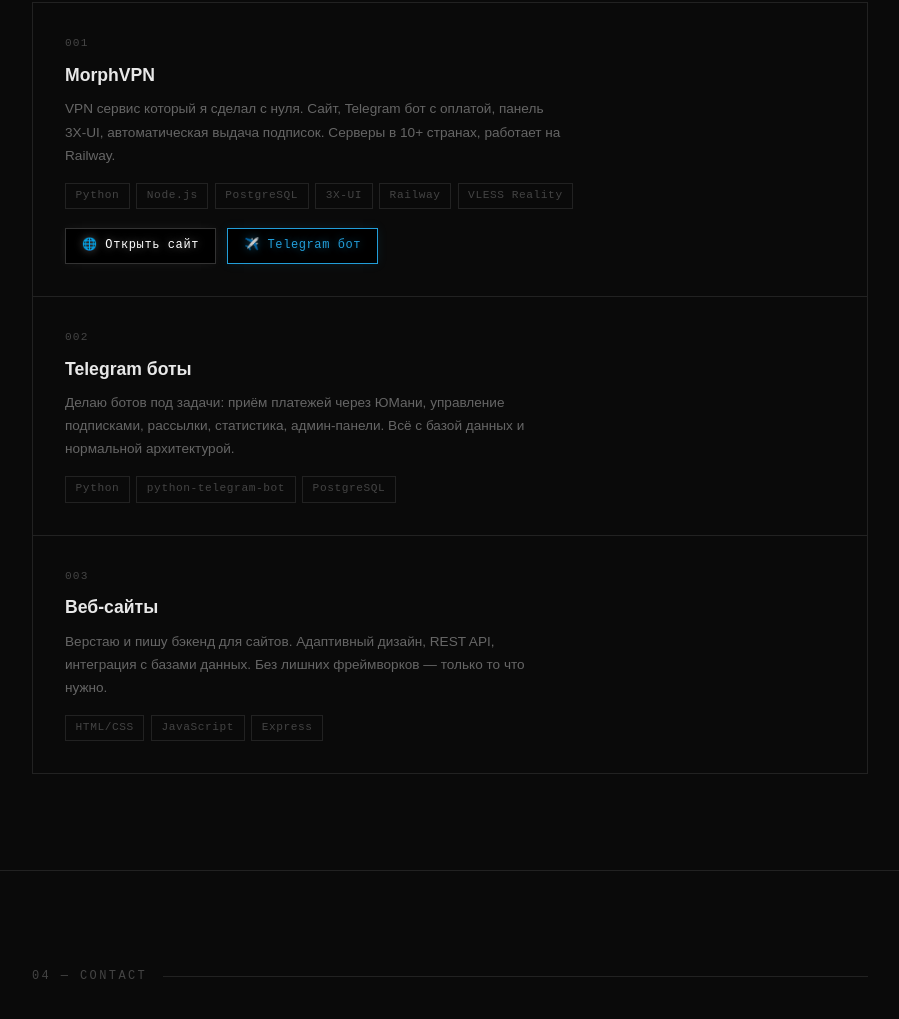
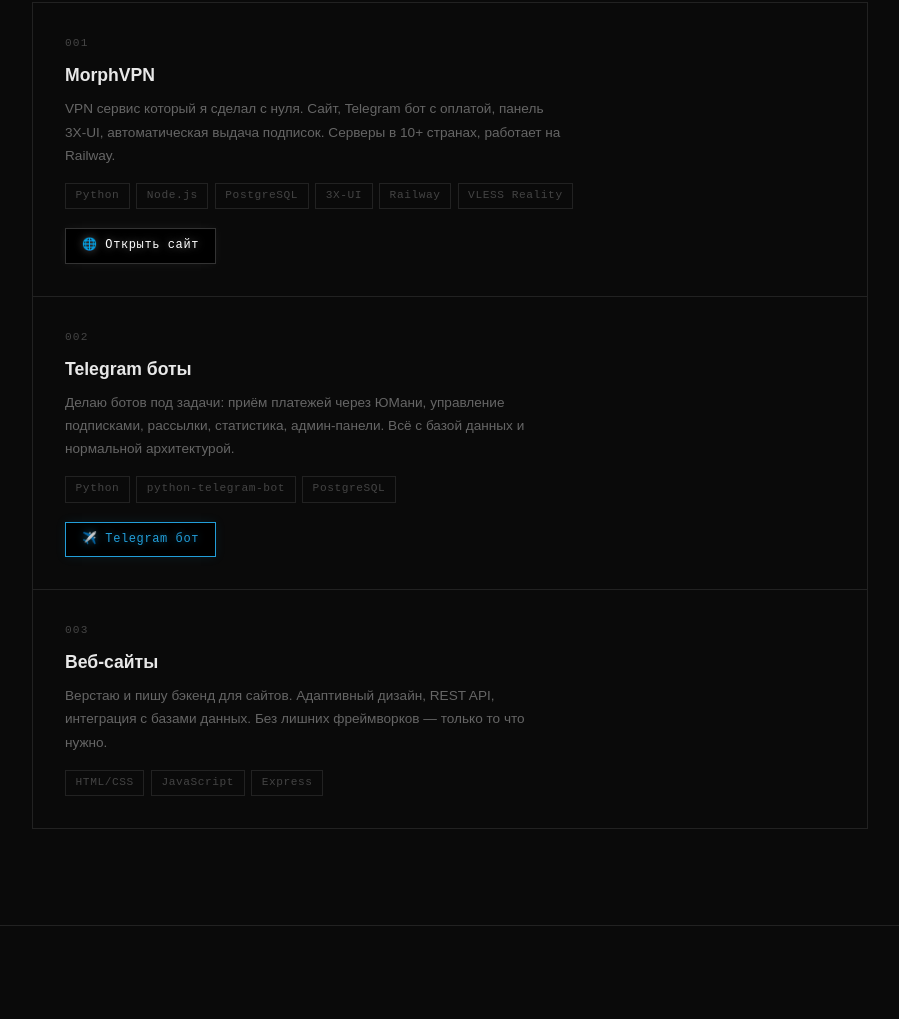
Before and after one commit to denis555hhhh/MorphVPN, a website: page portfolio.html in a window 1280 px wide. Shown: the part 2322-3341 px from the top of the page, without its empty margins (190-1089 px from the left). Drawn offline with Linux system fonts and the light colour scheme.

Commit message:
Move TG bot button to card 002, remove from 001

```diff
--- a/portfolio.html
+++ b/portfolio.html
@@ -656,7 +656,6 @@
                     </div>
                     <div class="project-btns">
                         <a href="https://morphvpn-production.up.railway.app" target="_blank" class="project-btn">🌐 Открыть сайт</a>
-                        <a href="https://t.me/MorphVPN1_bot" target="_blank" class="project-btn project-btn-tg">✈️ Telegram бот</a>
                     </div>
                 </div>
                 <div class="project-arrow">↗</div>
@@ -672,6 +671,9 @@
                         <span class="project-tag">Python</span>
                         <span class="project-tag">python-telegram-bot</span>
                         <span class="project-tag">PostgreSQL</span>
+                    </div>
+                    <div class="project-btns">
+                        <a href="https://t.me/MorphVPN1_bot" target="_blank" class="project-btn project-btn-tg">✈️ Telegram бот</a>
                     </div>
                 </div>
                 <div class="project-arrow">↗</div>
```
